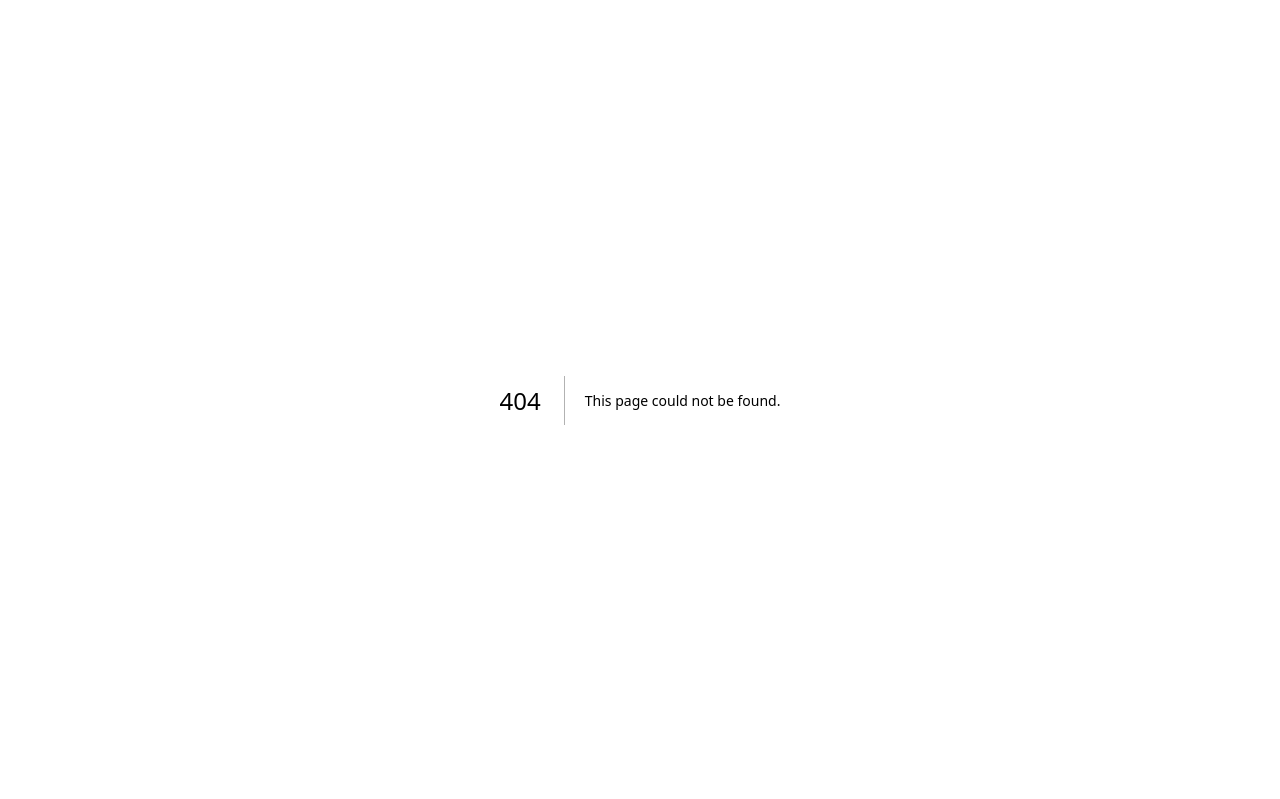
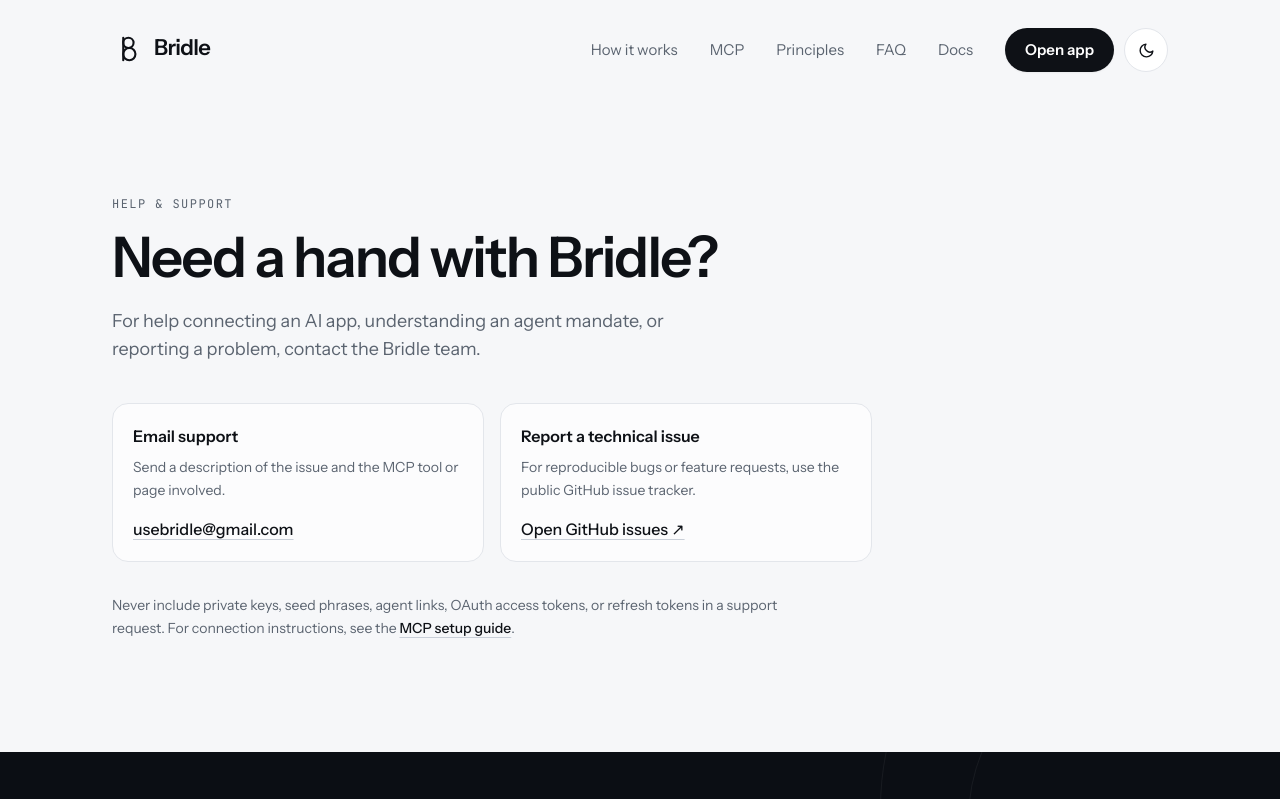
Before and after one commit to Mofifoluwa-ade/Bridle, a Next.js app: page /support in a window 1280 px wide. Before the commit this address had no page. Shown: the top 799 px of the page. Built offline with nearby package versions, Linux system fonts and the light colour scheme.

Commit message:
feat: add public support page

```diff
--- /dev/null
+++ b/app/support/page.tsx
@@ -0,0 +1,48 @@
+import type { Metadata } from "next";
+import Link from "next/link";
+import { Container, Eyebrow } from "@/components/Container";
+import { Footer } from "@/components/Footer";
+import { Nav } from "@/components/Nav";
+import { ogMeta } from "@/lib/og";
+
+export const metadata: Metadata = ogMeta({
+  kind: "Support",
+  title: "Bridle support",
+  sub: "Help with connecting agents, understanding mandates and reporting issues.",
+  description: "Contact Bridle support or report a technical issue.",
+});
+
+const link = "font-medium text-ink underline underline-offset-4 decoration-rule hover:decoration-current dark:text-white dark:decoration-dark-border";
+
+export default function SupportPage() {
+  return (
+    <main>
+      <Nav />
+      <Container className="pt-14 sm:pt-24 pb-20 sm:pb-28">
+        <Eyebrow>Help & support</Eyebrow>
+        <h1 className="max-w-[720px] text-[clamp(32px,5vw,56px)] font-semibold leading-[1.05] tracking-heading text-ink dark:text-white">
+          Need a hand with Bridle?
+        </h1>
+        <p className="mt-5 max-w-[620px] text-base sm:text-lg leading-[1.65] text-mute dark:text-dark-mute">
+          For help connecting an AI app, understanding an agent mandate, or reporting a problem, contact the Bridle team.
+        </p>
+        <div className="mt-10 grid max-w-[760px] gap-4 sm:grid-cols-2">
+          <section className="rounded-2xl border border-line bg-white/70 p-5 dark:border-dark-border dark:bg-dark-card/70">
+            <h2 className="text-base font-semibold text-ink dark:text-white">Email support</h2>
+            <p className="mt-2 text-sm leading-relaxed text-mute dark:text-dark-mute">Send a description of the issue and the MCP tool or page involved.</p>
+            <a className={`mt-4 inline-flex ${link}`} href="mailto:usebridle@gmail.com">usebridle@gmail.com</a>
+          </section>
+          <section className="rounded-2xl border border-line bg-white/70 p-5 dark:border-dark-border dark:bg-dark-card/70">
+            <h2 className="text-base font-semibold text-ink dark:text-white">Report a technical issue</h2>
+            <p className="mt-2 text-sm leading-relaxed text-mute dark:text-dark-mute">For reproducible bugs or feature requests, use the public GitHub issue tracker.</p>
+            <a className={`mt-4 inline-flex ${link}`} href="https://github.com/Mofifoluwa-ade/Bridle/issues" target="_blank" rel="noopener noreferrer">Open GitHub issues ↗</a>
+          </section>
+        </div>
+        <p className="mt-8 max-w-[680px] text-sm leading-relaxed text-mute dark:text-dark-mute">
+          Never include private keys, seed phrases, agent links, OAuth access tokens, or refresh tokens in a support request. For connection instructions, see the <Link className={link} href="/mcp">MCP setup guide</Link>.
+        </p>
+      </Container>
+      <Footer />
+    </main>
+  );
+}
```
